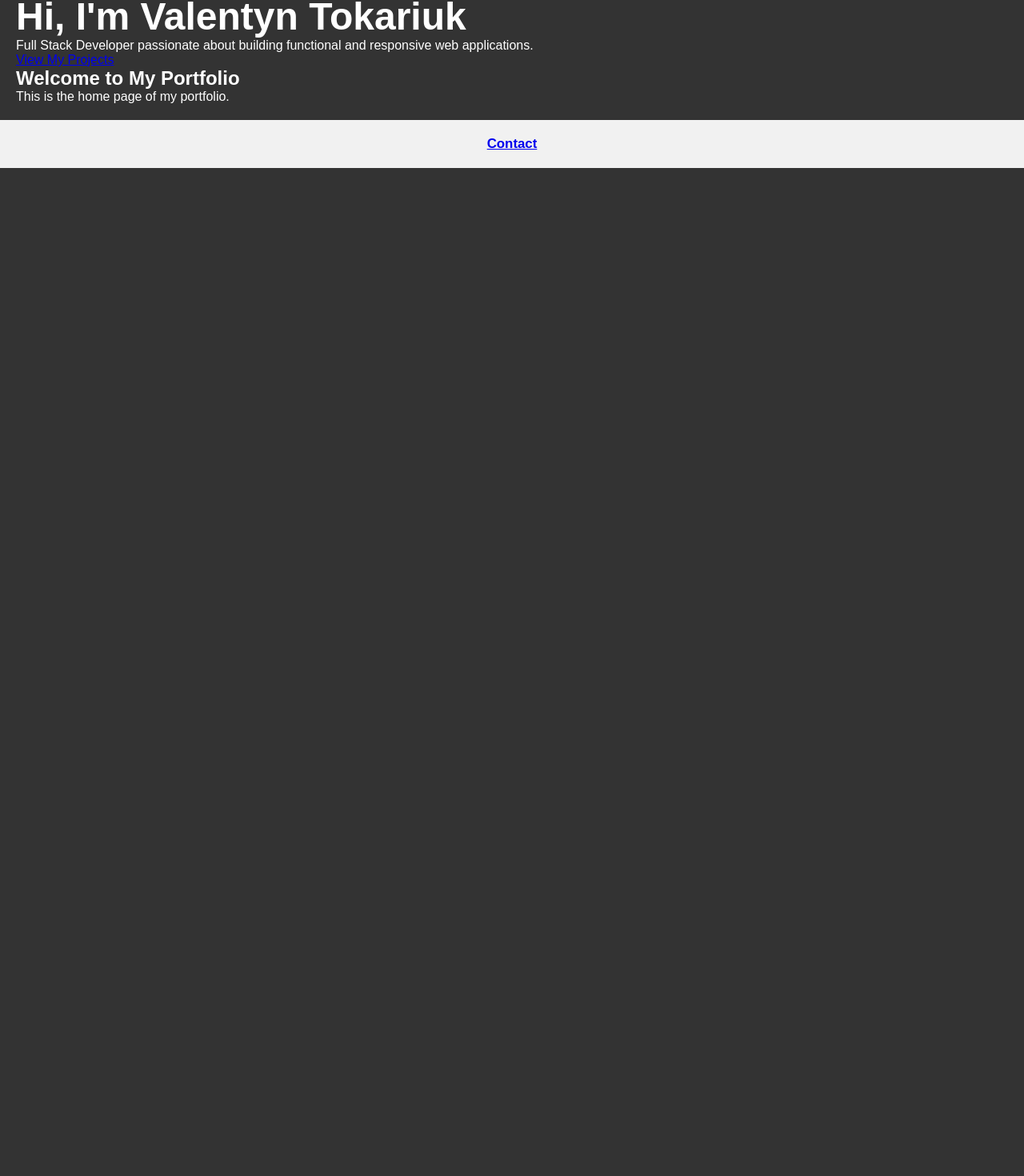
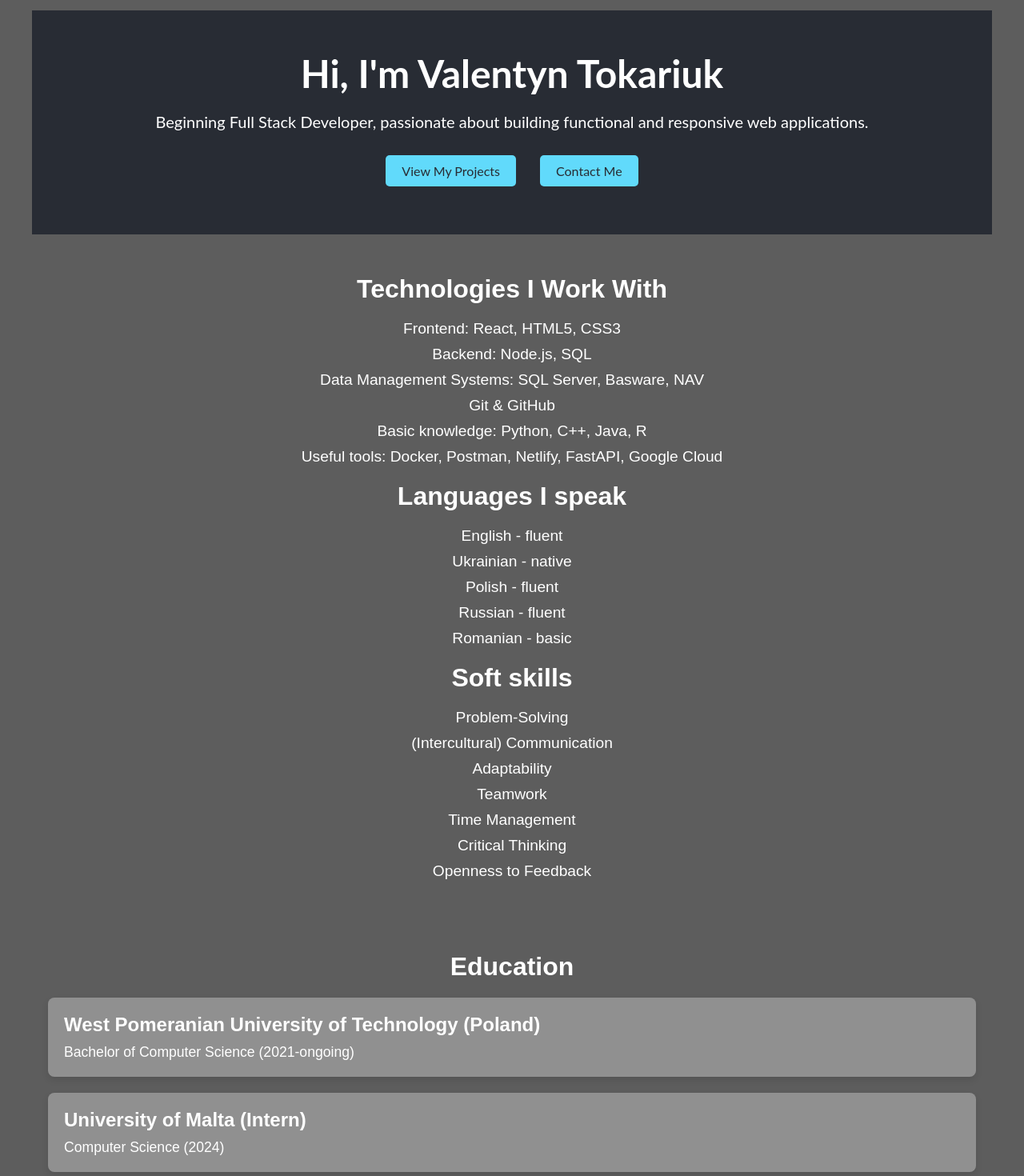
Before and after one commit to ValentynTokariuk/personal-portfolio, a React (Vite) app in the folder personal-portfolio/: page / in a window 1280 px wide. Shown: the part 102-1572 px from the top of the page at 80% size. Before the commit the page ends 800 px from the top, so only its background shows below. Built offline with nearby package versions, Linux system fonts and the light colour scheme.

Commit message:
css update

```diff
--- a/personal-portfolio/index.html
+++ b/personal-portfolio/index.html
@@ -6,6 +6,8 @@
     <link rel="icon" type="image/svg+xml" href="/vite.svg" />
     <meta name="viewport" content="width=device-width, initial-scale=1.0" />
     <title>My Portfolio</title>
+    <link href="https://fonts.googleapis.com/css2?family=Roboto:wght@300;400&display=swap" rel="stylesheet">
+
   </head>
   <body>
     <div id="root"></div>
--- a/personal-portfolio/package.json
+++ b/personal-portfolio/package.json
@@ -10,6 +10,7 @@
     "preview": "vite preview"
   },
   "dependencies": {
+    "aos": "^2.3.4",
     "react": "^18.3.1",
     "react-dom": "^18.3.1",
     "react-router-dom": "^6.26.2"
--- a/personal-portfolio/src/About.jsx
+++ b/personal-portfolio/src/About.jsx
@@ -4,7 +4,7 @@ const About = () => {
   return (
     <section id="about">
       <h2>About Me</h2>
-      <p>This is a more detailed description about myself.</p>
+      <p>I am an .</p>
     </section>
   );
 };
--- a/personal-portfolio/src/App.css
+++ b/personal-portfolio/src/App.css
@@ -1,28 +1,171 @@
+/* Basic reset */
+* {
+  margin: 0;
+  padding: 0;
+  box-sizing: border-box;
+}
 body {
-  font-family: Arial, sans-serif;
-  margin: 0;
+  font-family: 'Lato', sans-serif;
+}
+
+
+#home {
+  padding: 40px;
+  background-color: #f8f9fa36;
+}
+
+.hero {
+  font-family: 'Lato', sans-serif;
+  text-align: center;
+  padding: 50px 20px;
+  background-color: #282c34;
+  color: white;
+  animation: fadeIn 2s ease-in-out;
+}
+
+/* Fade-in animation for hero section */
+@keyframes fadeIn {
+  0% {
+    opacity: 0;
+    transform: translateY(-20px);
+  }
+  100% {
+    opacity: 1;
+    transform: translateY(0);
+  }
+}
+
+.hero h1 {
+  font-size: 3rem;
+  margin-bottom: 20px;
+  animation: slideInFromLeft 1.5s ease-in-out;
+}
+
+/* Slide-in animation for heading */
+@keyframes slideInFromLeft {
+  0% {
+    transform: translateX(-100px);
+    opacity: 0;
+  }
+  100% {
+    transform: translateX(0);
+    opacity: 1;
+  }
+}
+
+.hero p {
+  font-size: 1.25rem;
+  margin-bottom: 20px;
+  animation: slideInFromRight 1.5s ease-in-out;
+}
+
+/* Slide-in animation for paragraph */
+@keyframes slideInFromRight {
+  0% {
+    transform: translateX(100px);
+    opacity: 0;
+  }
+  100% {
+    transform: translateX(0);
+    opacity: 1;
+  }
+}
+
+.cta-btn {
+  display: inline-block;
+  margin: 10px 15px;
+  padding: 10px 20px;
+  background-color: #61dafb;
+  color: #282c34;
+  font-size: 1rem;
+  text-decoration: none;
+  border-radius: 5px;
+  transition: background-color 0.3s ease, transform 0.3s ease;
+}
+
+.cta-btn:hover {
+  background-color: #21a1f1;
+  transform: translateY(-5px);
+}
+
+/* Skills section */
+.skills {
+  margin-top: 50px;
+  animation: fadeIn 2s ease-in-out;
+}
+
+.skills h2 {
+  text-align: center;
+  margin-bottom: 20px;
+  font-size: 2rem;
+}
+
+.skills ul {
+  list-style-type: none;
+  margin-bottom: 20px;
+  text-align: center;
+}
+
+.skills li {
+  font-size: 1.2rem;
+  margin: 10px 0;
+  opacity: 0;
+  transform: translateY(20px);
+  animation: fadeInUp 1s ease-in-out forwards;
+}
+
+/* Delays for each list item */
+.skills li:nth-child(1) { animation-delay: 0.2s; }
+.skills li:nth-child(2) { animation-delay: 0.4s; }
+.skills li:nth-child(3) { animation-delay: 0.6s; }
+.skills li:nth-child(4) { animation-delay: 0.8s; }
+.skills li:nth-child(5) { animation-delay: 1s; }
+.skills li:nth-child(6) { animation-delay: 1.2s; }
+
+/* Education and Work Experience styling */
+.education, .experience {
+  margin-top: 50px;
+  padding: 40px 20px;
+}
+
+.education h2, .experience h2 {
+  text-align: center;
+  margin-bottom: 20px;
+  font-size: 2rem;
+}
+
+.education-list, .experience-list {
+  list-style-type: none;
   padding: 0;
 }
 
-header {
-  background-color: #333;
-  color: white;
-  padding: 10px;
-  text-align: center;
+.education-list li, .experience-list li {
+  margin: 20px 0;
+  padding: 20px;
+  background-color: #ffffff51;
+  border-radius: 8px;
+  box-shadow: 0 4px 8px rgba(0, 0, 0, 0.1);
+  opacity: 0;
+  transform: translateY(20px);
+  animation: fadeInUp 1s ease-in-out forwards;
 }
 
-nav a {
-  color: white;
-  margin: 0 15px;
-  text-decoration: none;
+.education-list li h3, .experience-list li h3 {
+  font-size: 1.5rem;
+  margin-bottom: 10px;
 }
 
-section {
-  padding: 20px;
+.education-list li p, .experience-list li p {
+  font-size: 1.1rem;
 }
-
-footer {
-  text-align: center;
-  padding: 10px;
-  background-color: #f1f1f1;
+/* Slide-up animation for list items */
+@keyframes fadeInUp {
+  0% {
+    opacity: 0;
+    transform: translateY(20px);
+  }
+  100% {
+    opacity: 1;
+    transform: translateY(0);
+  }
 }
--- a/personal-portfolio/src/Contact.jsx
+++ b/personal-portfolio/src/Contact.jsx
@@ -4,8 +4,20 @@ const Contact = () => {
   return (
     <section id="contact">
       <h2>Contact Me</h2>
-      <p>You can reach me via email: example@example.com</p>
+      <form action="https://formspree.io/f/your-form-id" method="POST">
+        <input type="text" name="name" placeholder="Your Name" required />
+        <input type="email" name="email" placeholder="Your Email" required />
+        <textarea name="message" placeholder="Your Message" required></textarea>
+        <button type="submit">Send Message</button>
+      </form>
+
+      <p>Or reach out directly: <a href="mailto:example@example.com">example@example.com</a></p>
+      <p>Connect on:
+        <a href="https://github.com/yourusername" target="_blank">GitHub</a> |
+        <a href="https://linkedin.com/in/yourusername" target="_blank">LinkedIn</a>
+      </p>
     </section>
+
   );
 };
 
--- a/personal-portfolio/src/Home.jsx
+++ b/personal-portfolio/src/Home.jsx
@@ -1,16 +1,86 @@
-import React from 'react';
+import React, { useEffect } from 'react';
+import AOS from 'aos';
+import 'aos/dist/aos.css';
+
 
 const Home = () => {
+  useEffect(() => {
+    AOS.init({ duration: 1000 });
+  }, []);
+
   return (
     <section id="home">
-        <div className="hero">
+        <div className="hero" data-aos="fade-up">
             <h1>Hi, I'm Valentyn Tokariuk</h1>
-            <p>Full Stack Developer passionate about building functional and responsive web applications.</p>
-            <a href="/projects" className="cta-btn">View My Projects</a>
+            <p>Beginning Full Stack Developer, passionate about building functional and responsive web applications.</p>
+            <a href="/projects" className="cta-btn" data-aos="fade-right">View My Projects</a>
+            <a href="/contact" className="cta-btn" data-aos="fade-left">Contact Me</a>
+        </div>
+        <div className="skills" data-aos="fade-up">
+          <h2>Technologies I Work With</h2>
+          <ul className="hard-skills">
+            <li>Frontend: React, HTML5, CSS3</li>
+            <li>Backend: Node.js, SQL</li>
+            <li>Data Management Systems: SQL Server, Basware, NAV</li>
+            <li>Git & GitHub</li>
+            <li>Basic knowledge: Python, C++, Java, R</li>
+            <li>Useful tools: Docker, Postman, Netlify, FastAPI, Google Cloud</li>
+          </ul>
+          <h2>Languages I speak</h2>
+          <ul className="languages">
+            <li>English - fluent</li>
+            <li>Ukrainian - native</li>
+            <li>Polish - fluent</li>
+            <li>Russian - fluent</li>
+            <li>Romanian - basic</li>
+          </ul>
+          <h2>Soft skills</h2>
+          <ul className="soft-skills">
+            <li>Problem-Solving</li>
+            <li>(Intercultural) Communication</li>
+            <li>Adaptability</li>
+            <li>Teamwork</li>
+            <li>Time Management</li>
+            <li>Critical Thinking</li>
+            <li>Openness to Feedback</li>
+          </ul>
+        </div>
+        {/* Education Section */}
+        <div className="education" data-aos="fade-up">
+          <h2>Education</h2>
+          <ul className="education-list">
+            <li>
+              <h3>West Pomeranian University of Technology (Poland)</h3>
+              <p>Bachelor of Computer Science (2021-ongoing)</p>
+            </li>
+            <li>
+              <h3>University of Malta (Intern)</h3>
+              <p>Computer Science (2024)</p>
+            </li>
+          </ul>
         </div>
 
-      <h2>Welcome to My Portfolio</h2>
-      <p>This is the home page of my portfolio.</p>
+        {/* Work Experience Section */}
+        <div className="experience" data-aos="fade-up">
+          <h2>Work Experience</h2>
+          <ul className="experience-list">
+            <li>
+              <h3>Master Data Specialist - Ossur</h3>
+              <p>Worked on managing customer/vendor data and enhancing processes.</p>
+              <p>2023 - Present</p>
+            </li>
+            <li>
+              <h3>Airbnb Host</h3>
+              <p>Managed listings, guests, and market research for competitive pricing.</p>
+              <p>2024</p>
+            </li>
+            <li>
+              <h3>Waiter/Bartender - Sphinx, Poland & The Brew, Premier Hall</h3>
+              <p>Gained interpersonal and service management skills while working in hospitality.</p>
+              <p>2019 - 2024</p>
+            </li>
+          </ul>
+        </div>
     </section>
   );
 };
```
Also changed, not shown: 1 other file (tests, documents, lock files or other folders).
